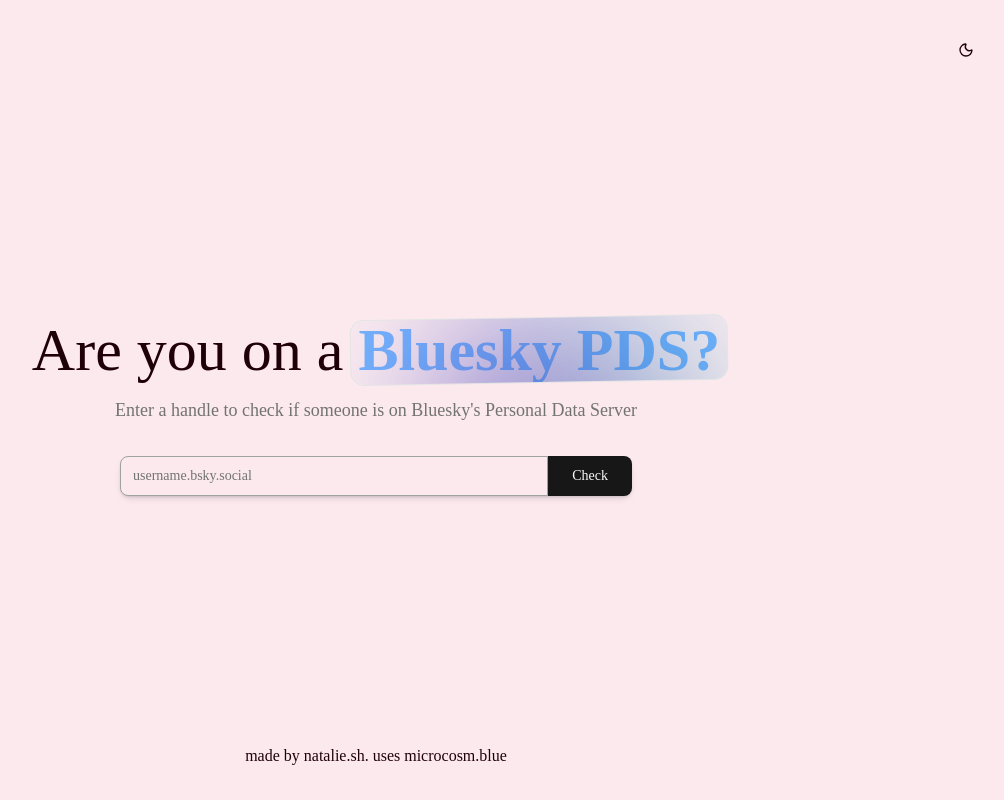
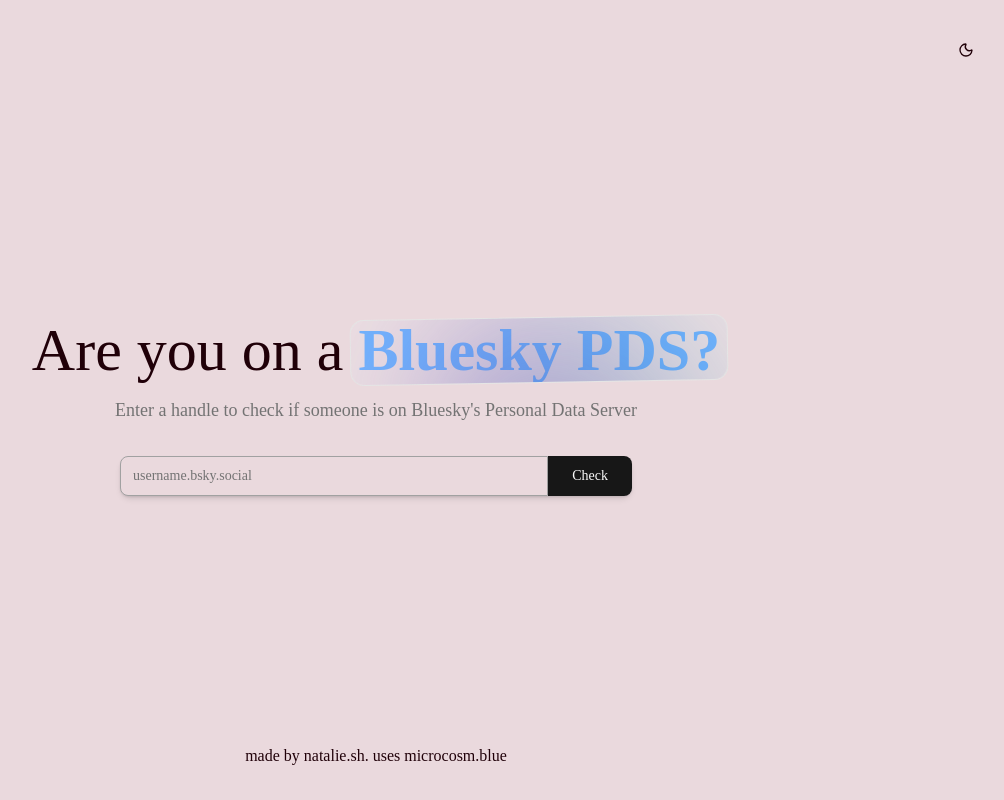
Before and after one commit to espeon/areyouonbsky, a React (Vite) app: page / in a window 1280 px wide. Shown: the whole page, without its empty margins (264-1268 px from the left). Built offline with nearby package versions, Linux system fonts and the light colour scheme; a web font is replaced by a local one.

Commit message:
other imisc

```diff
--- a/src/components/ui/animated-gradient-with-svg.tsx
+++ b/src/components/ui/animated-gradient-with-svg.tsx
@@ -146,7 +146,7 @@
                 cy="50"
                 r="50"
                 fill={config.color}
-                className="opacity-30 dark:opacity-[0.15]"
+                className="opacity-20 dark:opacity-15"
               />
             </svg>
           ))}
--- a/src/styles.css
+++ b/src/styles.css
@@ -4,7 +4,7 @@
 @custom-variant dark (&:is(.dark *));
 
 :root {
-  --background: oklch(0.95 0.02 1);
+  --background: oklch(0.9 0.02 1);
   --foreground: oklch(0.145 0.08 1);
   --card: oklch(1 0 0);
   --card-foreground: oklch(0.145 0 0);
```
